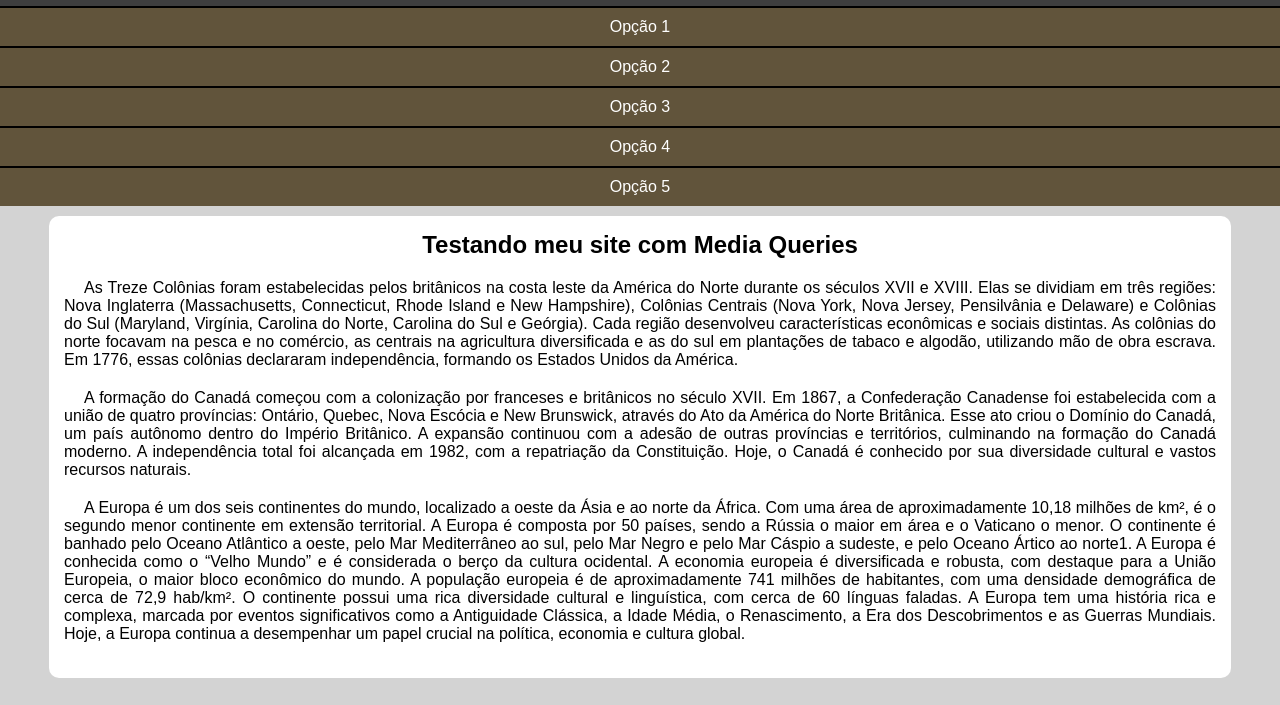
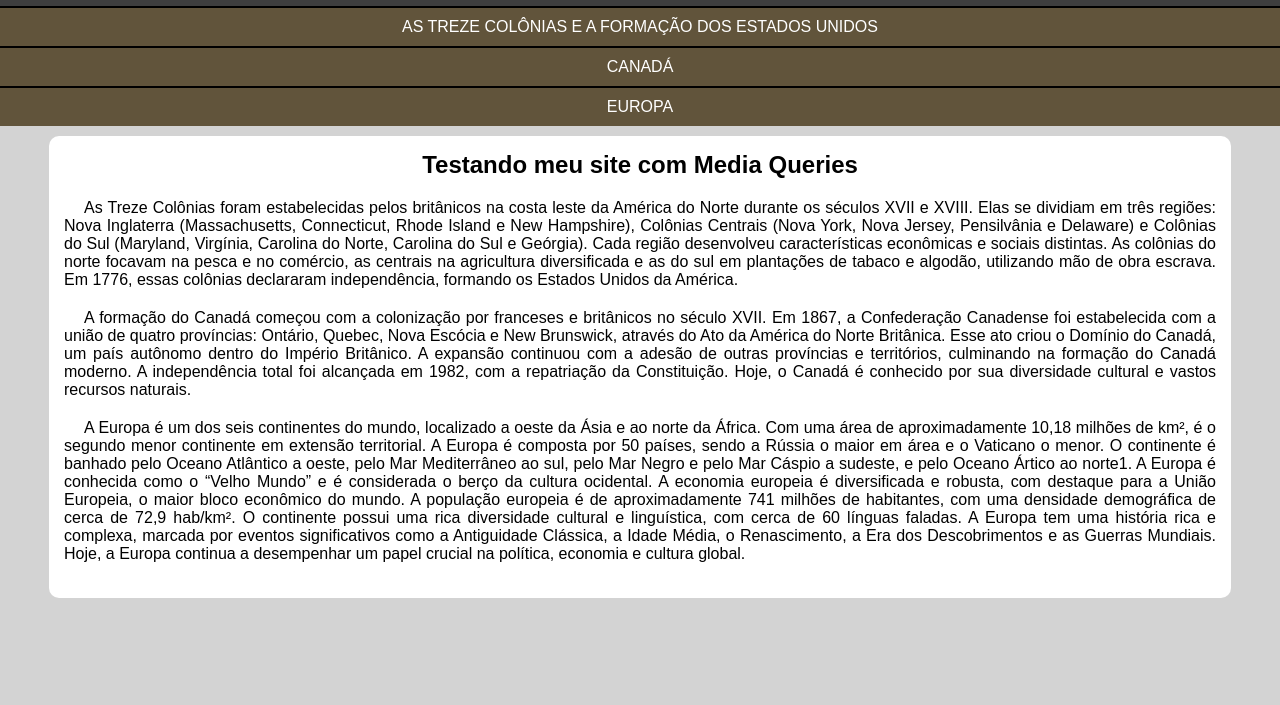
Before and after one commit to leandrolopes21/mq005, a plain HTML site: page index.html in a window 1280 px wide. Both pictures are taken after a click on the element "menu". Shown: the part 95-800 px from the top of the page. Drawn offline with nearby package versions, Linux system fonts and the light colour scheme.

Commit message:
Atualizando mq005

```diff
--- /dev/null
+++ b/estilos/mediaquery.css
@@ -0,0 +1 @@
+@charset "UTF-8";
--- a/index.html
+++ b/index.html
@@ -10,6 +10,7 @@
 
     <link rel="stylesheet" href="https://fonts.googleapis.com/css2?family=Material+Symbols+Outlined:opsz,wght,FILL,GRAD@24,400,0,0" />
     <link rel="stylesheet" href="estilos/style.css">
+    <link rel="stylesheet" href="estilos/mediaquery.css">
 </head>
 <body>
     <header>
@@ -22,11 +23,11 @@
         </span>
         <menu id="itens">
             <ul>
-                <li><a href="#">Opção 1</a></li>
-                <li><a href="#">Opção 2</a></li>
-                <li><a href="#">Opção 3</a></li>
-                <li><a href="#">Opção 4</a></li>
-                <li><a href="#">Opção 5</a></li>
+                <li><a href="https://www.educamaisbrasil.com.br/enem/historia/as-treze-colonias-e-a-formacao-dos-estados-unidos" target="_blank">AS TREZE COLÔNIAS E A FORMAÇÃO DOS ESTADOS UNIDOS</a></li>
+                <li><a href="https://brasilescola.uol.com.br/geografia/canada.htm" target="_blank">CANADÁ</a></li>
+                <li><a href="https://brasilescola.uol.com.br/geografia/europa.htm" target="_blank">EUROPA</a></li>
+                <!-- <li><a href="#">Opção 4</a></li>
+                <li><a href="#">Opção 5</a></li> -->
             </ul>
         </menu>
     </header>
```
